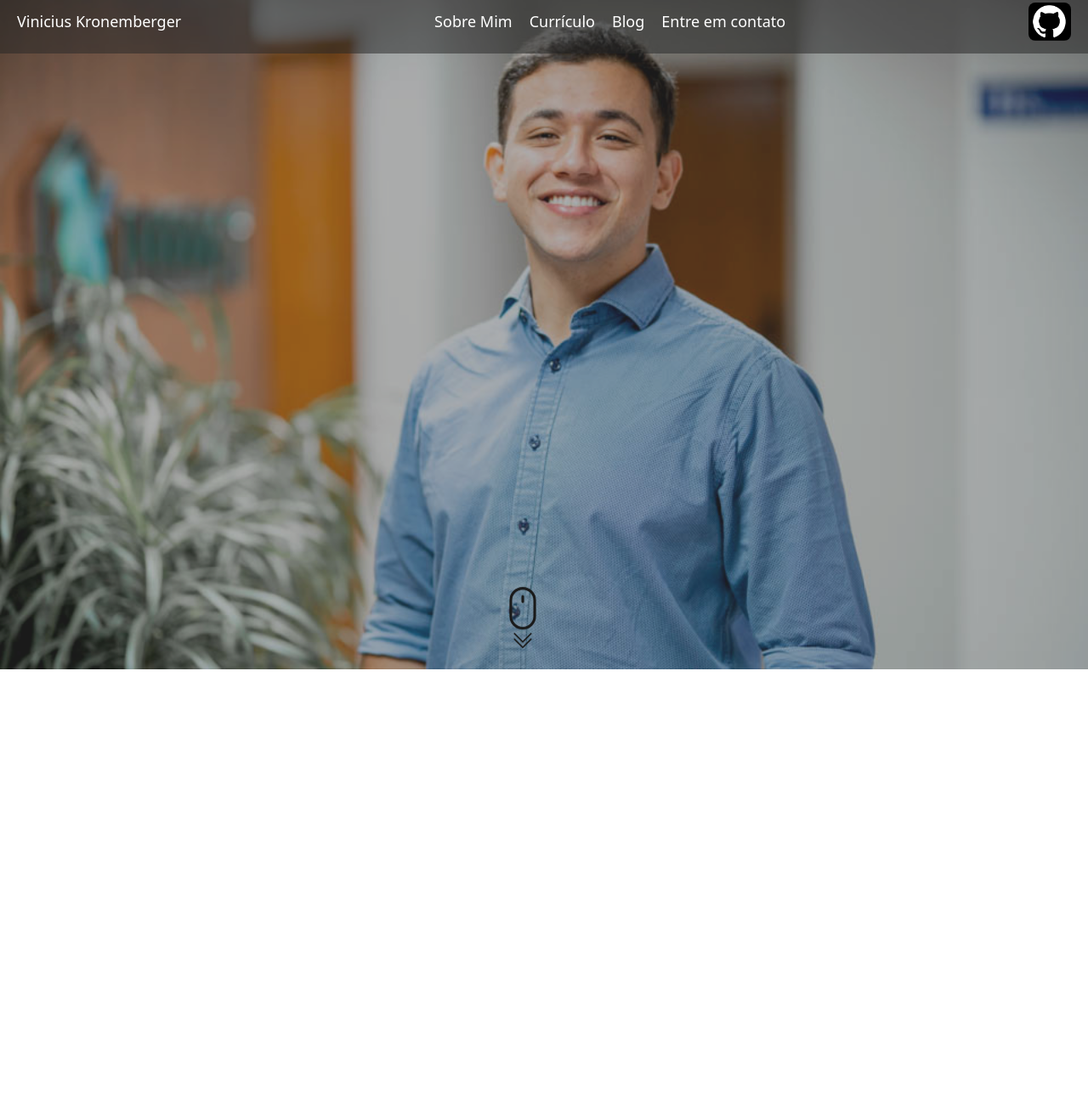
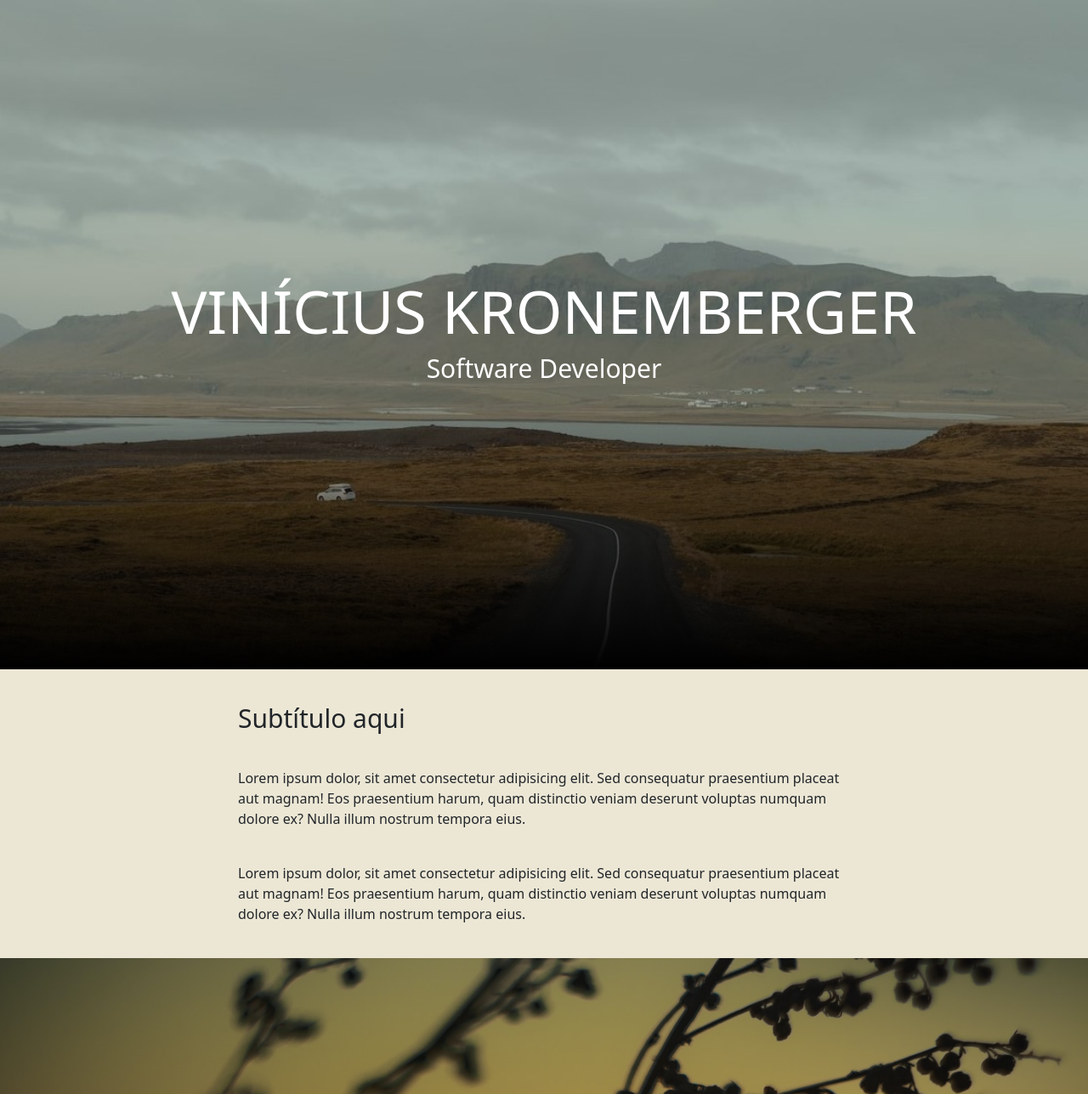
Before and after one commit to CasttCK/WebSite, a plain HTML site: page index.html in a window 1280 px wide. Shown: the part 12-1300 px from the top of the page at 85% size. Drawn offline with nearby package versions, Linux system fonts and the light colour scheme; a web font is replaced by a local one.

Commit message:
Feat: Estruturação de Index e Pages

```diff
--- /dev/null
+++ b/Pages/Curriculo/style.css
@@ -0,0 +1,88 @@
+body {
+    height: 2000px;
+    margin: 0;
+}
+
+header{
+    position: fixed;
+    top: 0;
+    left: 0;
+    right: 0;
+    z-index: 2;
+    width: 100%;
+    height: 75px;
+    background-color: rgba(39, 39, 39, 0.521);
+    display: flex;
+    justify-content: space-between;
+    align-items: center;
+    transition: background-color 0.3s ease;
+}
+
+.listHeader{
+    list-style: none;
+    display: flex;
+    align-items: center;
+    height: 100%;
+    margin: 0;
+}
+
+.listOptions{
+    margin-right: 20px;
+}
+
+#nome{
+    margin-left: 20px;
+}
+
+.textoHeader{
+    color: #fff;
+    text-decoration: none;
+    font-size: large;
+}
+
+#logoGithub {
+    max-width:50px;
+    max-height:50px;
+    width: auto;
+    height: auto;
+    margin-right: 20px;
+    border-radius: 8px;
+}
+
+#containerImagem {
+    height: 100vh;
+    width: 100%;
+    background: url('/Assets/Images/Photos/BusinessPortraits.jpg');
+    filter: brightness(65%);
+    background-size: cover;
+    opacity: 0.90;
+}
+
+#imgScroll{
+    position: fixed;
+    bottom: 0;
+    right: 50%;
+    display: flex;
+    flex-direction: column;
+    align-items: center;
+    color: black;
+    transform: translatey(0px);
+    animation: move 1.1s ease-in-out infinite;
+}
+
+@keyframes move {
+    0%{transform: translateY(0px);}
+    50%{transform: translateY(-30px);}
+    100%{transform: translateY(0px);}
+}
+
+html{
+    scroll-behavior: smooth;
+}
+
+#containerTexto{
+    color: #fff;
+    background-color: black;
+    height: 300px;
+    margin-top: 10px;
+}
--- a/index.html
+++ b/index.html
@@ -3,58 +3,42 @@
 <head>
     <meta charset="UTF-8">
     <meta name="viewport" content="width=device-width, initial-scale=1.0">
+    <link rel="preconnect" href="https://fonts.googleapis.com">
+    <link rel="preconnect" href="https://fonts.gstatic.com" crossorigin>
+    <link href="https://fonts.googleapis.com/css2?family=Anybody:ital@1&family=Kanit:ital,wght@1,600&display=swap" rel="stylesheet">
+    <link rel="shortcut icon" href="/Assets/Images/Favicon/favicon.ico" type="image/x-icon">
 
-        <link rel="shortcut icon" href="/Assets/Images/Favicon/favicon.ico" type="image/x-icon">
     <link rel="stylesheet" href="/style.css">
     <link href="https://cdn.jsdelivr.net/npm/bootstrap@5.3.1/dist/css/bootstrap.min.css" rel="stylesheet" integrity="sha384-4bw+/aepP/YC94hEpVNVgiZdgIC5+VKNBQNGCHeKRQN+PtmoHDEXuppvnDJzQIu9" crossorigin="anonymous">
 
     <title>Vinicius Kronemberger</title>
 </head>
 <body>
-        <header id="header">
-            <div class="textoHeader" id="nome">
-                <a>Vinicius Kronemberger</a>
+    <div class="wrapper">
+        <main>
+            <section class="module parallax parallax-1">
+                <h1>Vinícius Kronemberger</h1>
+                <h2>Software Developer</h2>
+            </section>
+            <section class="module content">
+                <div class="container-text">
+                    <h2>Subtítulo aqui</h2>
+                    <p>Lorem ipsum dolor, sit amet consectetur adipisicing elit. Sed consequatur praesentium placeat aut magnam! Eos praesentium harum, quam distinctio veniam deserunt voluptas numquam dolore ex? Nulla illum nostrum tempora eius.</p>
+                    <p>Lorem ipsum dolor, sit amet consectetur adipisicing elit. Sed consequatur praesentium placeat aut magnam! Eos praesentium harum, quam distinctio veniam deserunt voluptas numquam dolore ex? Nulla illum nostrum tempora eius.</p>
                 </div>
-            <nav>
-                <ul class="listHeader">
-                    <li class="listOptions">
-                        <a class="textoHeader" href="#">Sobre Mim</a>
-                    </li>
-                    <li class="listOptions">
-                        <a class="textoHeader" href="#">Currículo</a>
-                    </li>
-                    <li class="listOptions">
-                        <a class="textoHeader" href="#">Blog</a>
-                    </li>
-                    <li class="listOptions">
-                        <a class="textoHeader" href="#">Entre em contato</a>
-                    </li>
-                </ul>
-            </nav>
-            <div>
-                <a href="https://github.com/CasttCK" target="_blank">
-                    <img id="logoGithub" src="/Assets/Images/Photos/githubLogo.png" alt="logo do GitHub">
-                </a>
+            </section>
+
+            <section class="module parallax parallax-2">
+                <h1>Teste Parallax</h1>
+            </section>
+            <section class="module content">
+                <div class="container-text">
+                    <h2>Subtítulo aqui</h2>
+                    <p>Lorem ipsum dolor, sit amet consectetur adipisicing elit. Sed consequatur praesentium placeat aut magnam! Eos praesentium harum, quam distinctio veniam deserunt voluptas numquam dolore ex? Nulla illum nostrum tempora eius.</p>
+                    <p>Lorem ipsum dolor, sit amet consectetur adipisicing elit. Sed consequatur praesentium placeat aut magnam! Eos praesentium harum, quam distinctio veniam deserunt voluptas numquam dolore ex? Nulla illum nostrum tempora eius.</p>
                 </div>
-        </header>
-        <body>
-            <div id="container-imagem">
-                <a href="#bodyTexto">
-                    <div id="imgScroll">
-                        <svg xmlns="http://www.w3.org/2000/svg" width="50" height="50" fill="currentColor" class="bi bi-mouse" viewBox="0 0 16 16">
-                            <path d="M8 3a.5.5 0 0 1 .5.5v2a.5.5 0 0 1-1 0v-2A.5.5 0 0 1 8 3zm4 8a4 4 0 0 1-8 0V5a4 4 0 1 1 8 0v6zM8 0a5 5 0 0 0-5 5v6a5 5 0 0 0 10 0V5a5 5 0 0 0-5-5z"/>
-                        </svg>
-                        <svg xmlns="http://www.w3.org/2000/svg" width="26" height="26" fill="currentColor" class="bi bi-chevron-double-down" viewBox="0 0 16 16">
-                            <path fill-rule="evenodd" d="M1.646 6.646a.5.5 0 0 1 .708 0L8 12.293l5.646-5.647a.5.5 0 0 1 .708.708l-6 6a.5.5 0 0 1-.708 0l-6-6a.5.5 0 0 1 0-.708z"/>
-                            <path fill-rule="evenodd" d="M1.646 2.646a.5.5 0 0 1 .708 0L8 8.293l5.646-5.647a.5.5 0 0 1 .708.708l-6 6a.5.5 0 0 1-.708 0l-6-6a.5.5 0 0 1 0-.708z"/>
-                        </svg>
+            </section>
+        </main>
     </div>
-                </a>
-            </div>
-            <div id="bodyTexto"></div>
-
-            <script src="https://cdn.jsdelivr.net/npm/bootstrap@5.3.1/dist/js/bootstrap.bundle.min.js" integrity="sha384-HwwvtgBNo3bZJJLYd8oVXjrBZt8cqVSpeBNS5n7C8IVInixGAoxmnlMuBnhbgrkm" crossorigin="anonymous"></script>
-        </body>
-        <script src="/script.js"></script>
 </body>
 </html>
--- a/style.css
+++ b/style.css
@@ -1,81 +1,96 @@
-body {
-    height: 2000px;
+body{
     margin: 0;
+    padding: 0;
+    word-wrap: break-word;
+    overflow-wrap: break-word;
 }
 
-header{
-    position: fixed;
-    top: 0;
-    left: 0;
-    right: 0;
-    z-index: 2;
-    width: 100%;
-    height: 75px;
-    background-color: rgba(39, 39, 39, 0.521);
-    display: flex;
-    justify-content: space-between;
-    align-items: center;
-    transition: background-color 0.3s ease;
+h1,h2,h3,h4,h5,h6{
+    font-weight: 900;
+    color: #000;
 }
 
-.listHeader{
-    list-style: none;
-    display: flex;
-    align-items: center;
-    height: 100%;
-    margin: 0;
+.wrapper{
+    width: 100%;
+    margin: 0 auto;
 }
 
-.listOptions{
-    margin-right: 20px;
+main{
+    display: block;
+    background-color: #fff;
 }
 
-#nome{
-    margin-left: 20px;
+.container-text{
+    width: 100%;
+    max-width: 760px;
+    margin: 0 auto;
+    padding: 0 20px;
 }
 
-.textoHeader{
-    color: #fff;
-    text-decoration: none;
-    font-size: large;
+section.module p{
+    margin-bottom: 40px;
+
 }
 
-#logoGithub {
-    max-width:50px;
-    max-height:50px;
-    width: auto;
-    height: auto;
-    margin-right: 20px;
-    border-radius: 8px;
+section.module :last-child{
+    margin-bottom: 0;
 }
 
-#container-imagem {
-    height: 100vh;
-    width: 100%;
-    background: url('/Assets/Images/Photos/BusinessPortraits.jpg');
-    filter: brightness(65%);
-    background-size: cover;
-    opacity: 0.90;
+section.module h2{
+    margin-bottom: 40px;
+    font-size: 30px;
 }
 
-#imgScroll{
-    position: fixed;
-    bottom: 0;
-    right: 50%;
+section.module.content{
+    padding: 40px 0;
+    background-color: #ece7d5;
+}
+
+section.module.parallax{
     display: flex;
     flex-direction: column;
-    align-items: center;
-    color: black;
-    transform: translatey(0px);
-    animation: move 1.1s ease-in-out infinite;
+    justify-content: center;
+    height: 100vh !important;
+    width: 100%;
+    position: relative;
+    overflow: hidden;
+    background-position: 50% 50%;
+    background-repeat: no-repeat;
+    background-attachment: fixed;
+    background-size: cover;
 }
 
-@keyframes move {
-    0%{transform: translateY(0px);}
-    50%{transform: translateY(-30px);}
-    100%{transform: translateY(0px);}
+section.module.parallax:after{
+    content: "";
+    height: 100%;
+    width: 100%;
+    position: absolute;
+    z-index: 8;
+    background: linear-gradient(to bottom, rgba(0,0,0,0) 0, rgba(0,0,0,0) 60%, #000 100%);
 }
 
-html{
-    scroll-behavior: smooth;
+section.module.parallax-1{
+    background-image: url('/Assets/Images/Photos/Road.jpg');
 }
+
+section.module.parallax-2{
+    background-image: url('/Assets/Images/Photos/Sunset.jpg');
+}
+
+section.module.parallax-3{
+    background-image: url('/Assets/Images/Photos/Road.jpg');
+}
+
+section.module.parallax h1{
+    color: #fff;
+    text-align: center;
+    font-size: 70px;
+    z-index: 50;
+    text-transform: uppercase;
+}
+
+section.module.parallax h2{
+    color: #fff;
+    text-align: center;
+    font-size: 30px;
+}
```
Also changed, not shown: Pages/Curriculo/curriculo.html (added, +62 -0 lines), Assets/Images/Photos/Road.jpg (added), Assets/Images/Photos/Sunset.jpg (added), Pages/Curriculo/script.js (renamed from script.js). Lines whose indentation alone changed are shown as unchanged.
